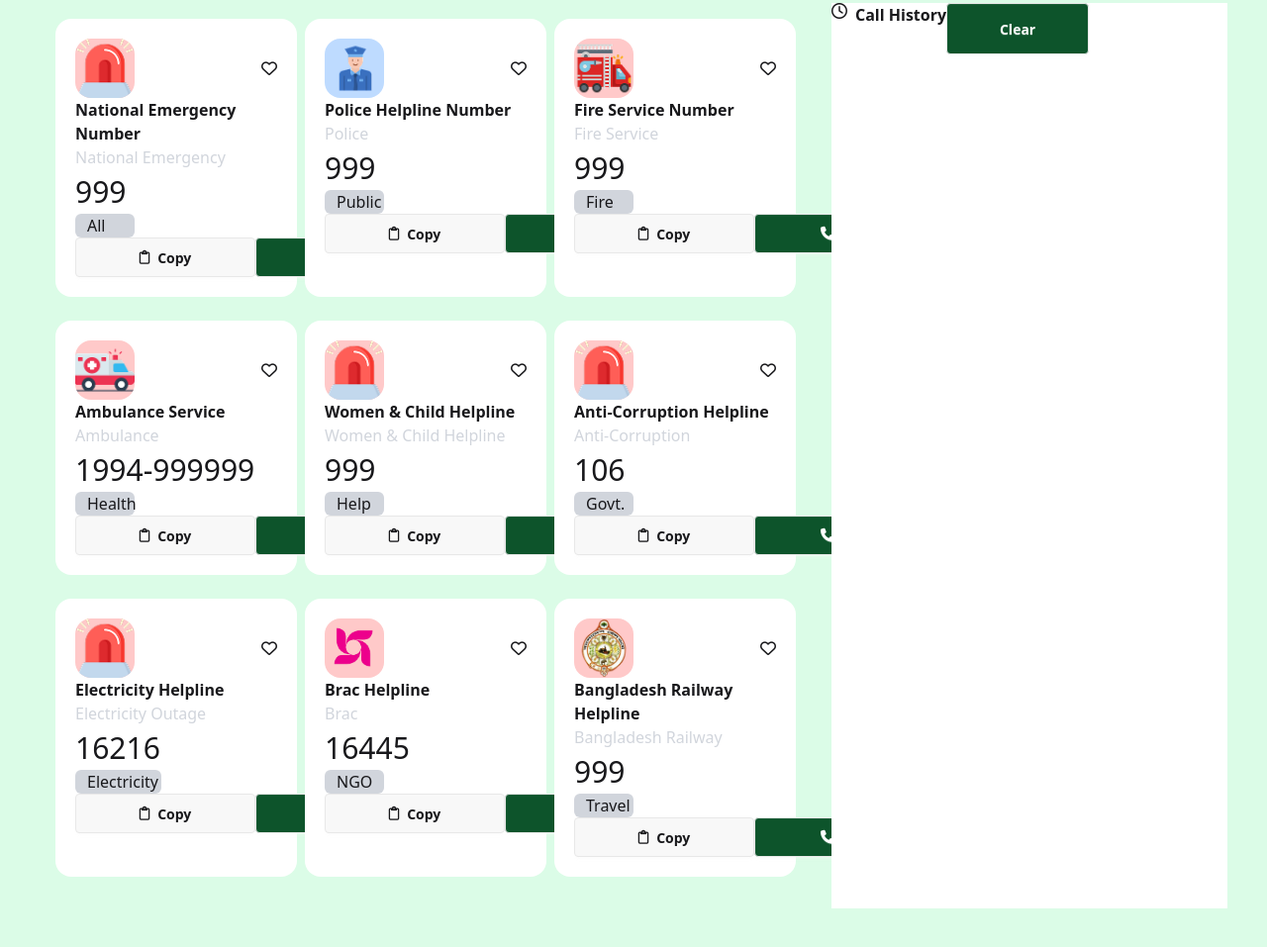
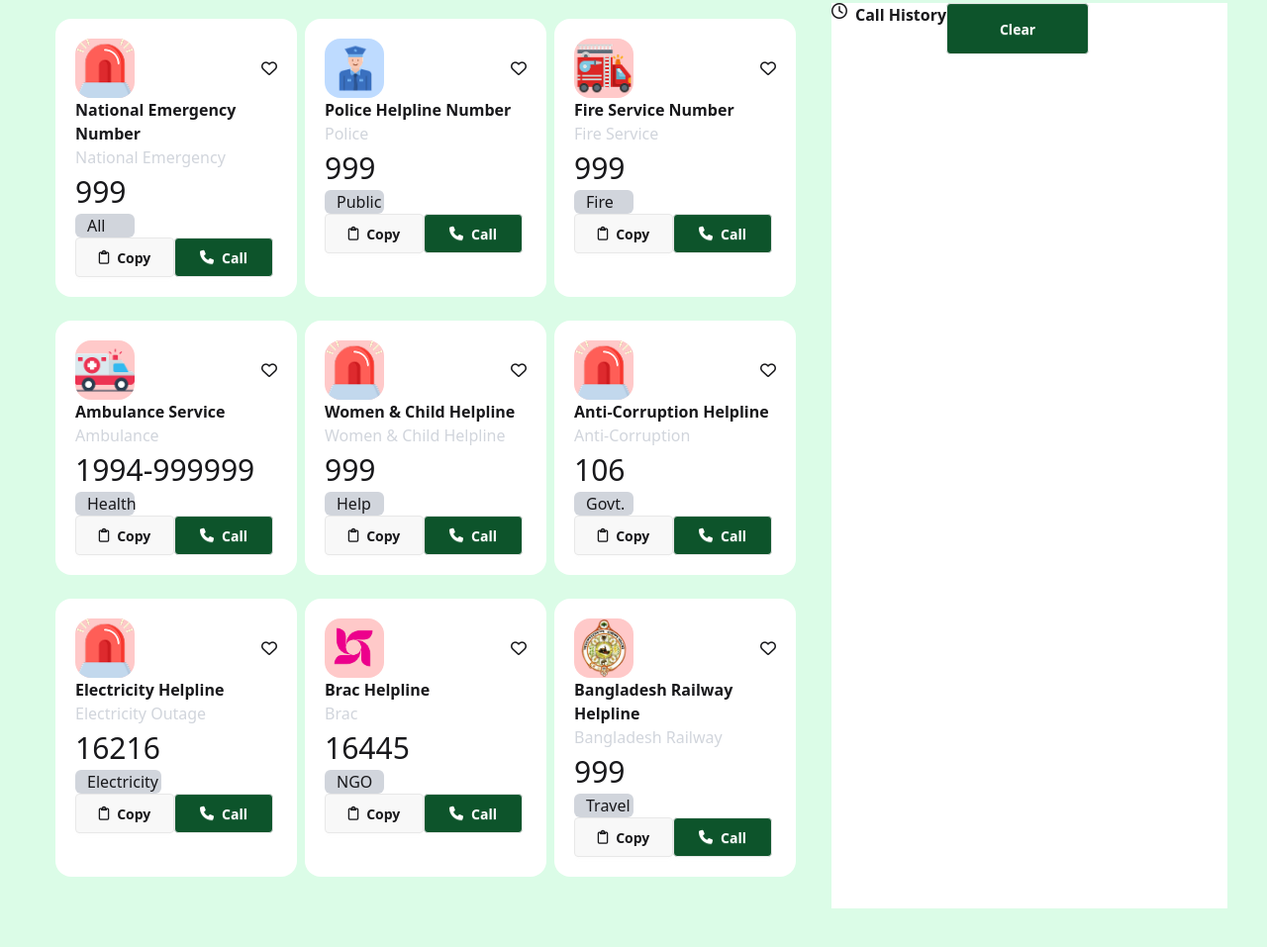
Before and after one commit to SamiraJahan123/assignment-5, a plain HTML site: page index.html in a window 1280 px wide. Shown: the part 357-1314 px from the top of the page at 99% size. Drawn offline with nearby package versions, Linux system fonts and the light colour scheme.

Commit message:
Second commit

```diff
--- a/index.html
+++ b/index.html
@@ -62,11 +62,11 @@
                         <p class="bg-gray-300 rounded-md w-[60px] pl-3">All</p>
                     </div>
                     <div class="flex">
-                        <button class="btn w-[182px] h- [40px] flex items-center justify-center gap-2">
+                        <button class="btn w-[100px] h- [40px] flex items-center justify-center gap-2">
                             <i class="fa-regular fa-clipboard"></i> Copy
                         </button>
                         <button
-                            class="btn bg-green-900 text-white w-[182px] h-[40px] flex items-center justify-center gap-2"
+                            class="btn bg-green-900 text-white w-[100px] h-[40px] flex items-center justify-center gap-2"
                             id="emergency-call">
                             <i class="fa-solid fa-phone"></i> Call
                         </button>
@@ -89,11 +89,11 @@
                         <p class="bg-gray-300 rounded-md w-[60px] pl-3">Public</p>
                     </div>
                     <div class="flex">
-                        <button class="btn w-[182px] h- [40px] flex items-center justify-center gap-2">
+                        <button class="btn w-[100px] h- [40px] flex items-center justify-center gap-2">
                             <i class="fa-regular fa-clipboard"></i> Copy
                         </button>
                         <button
-                            class="btn bg-green-900 text-white w-[182px] h-[40px] flex items-center justify-center gap-2"
+                            class="btn bg-green-900 text-white w-[100px] h-[40px] flex items-center justify-center gap-2"
                             id="police-call">
                             <i class="fa-solid fa-phone"></i> Call
                         </button>
@@ -115,11 +115,11 @@
                         <p class="bg-gray-300 rounded-md w-[60px] pl-3">Fire</p>
                     </div>
                     <div class="flex">
-                        <button class="btn w-[182px] h- [40px] flex items-center justify-center gap-2">
+                        <button class="btn w-[100px] h- [40px] flex items-center justify-center gap-2">
                             <i class="fa-regular fa-clipboard"></i> Copy
                         </button>
                         <button
-                            class="btn bg-green-900 text-white w-[182px] h-[40px] flex items-center justify-center gap-2"
+                            class="btn bg-green-900 text-white w-[100px] h-[40px] flex items-center justify-center gap-2"
                             id="fire-call">
                             <i class="fa-solid fa-phone"></i> Call
                         </button>
@@ -141,11 +141,11 @@
                         <p class="bg-gray-300 rounded-md w-[60px] pl-3">Health</p>
                     </div>
                     <div class="flex">
-                        <button class="btn w-[182px] h- [40px] flex items-center justify-center gap-2">
+                        <button class="btn w-[100px] h- [40px] flex items-center justify-center gap-2">
                             <i class="fa-regular fa-clipboard"></i> Copy
                         </button>
                         <button
-                            class="btn bg-green-900 text-white w-[182px] h-[40px] flex items-center justify-center gap-2"
+                            class="btn bg-green-900 text-white w-[100px] h-[40px] flex items-center justify-center gap-2"
                             id="ambulance-call">
                             <i class="fa-solid fa-phone" id="police-call"></i> Call
                         </button>
@@ -167,11 +167,11 @@
                         <p class="bg-gray-300 rounded-md w-[60px] pl-3">Help</p>
                     </div>
                     <div class="flex">
-                        <button class="btn w-[182px] h- [40px] flex items-center justify-center gap-2">
+                        <button class="btn w-[100px] h- [40px] flex items-center justify-center gap-2">
                             <i class="fa-regular fa-clipboard"></i> Copy
                         </button>
                         <button
-                            class="btn bg-green-900 text-white w-[182px] h-[40px] flex items-center justify-center gap-2"
+                            class="btn bg-green-900 text-white w-[100px] h-[40px] flex items-center justify-center gap-2"
                             id="women-call">
                             <i class="fa-solid fa-phone" id="police-call"></i> Call
                         </button>
@@ -193,11 +193,11 @@
                         <p class="bg-gray-300 rounded-md w-[60px] pl-3">Govt.</p>
                     </div>
                     <div class="flex">
-                        <button class="btn w-[182px] h- [40px] flex items-center justify-center gap-2">
+                        <button class="btn w-[100px] h- [40px] flex items-center justify-center gap-2">
                             <i class="fa-regular fa-clipboard"></i> Copy
                         </button>
                         <button
-                            class="btn bg-green-900 text-white w-[182px] h-[40px] flex items-center justify-center gap-2"
+                            class="btn bg-green-900 text-white w-[100px] h-[40px] flex items-center justify-center gap-2"
                             id="anti-call">
                             <i class="fa-solid fa-phone" id="police-call"></i> Call
                         </button>
@@ -219,11 +219,11 @@
                         <p class="bg-gray-300 rounded-md w-[87px] pl-3">Electricity</p>
                     </div>
                     <div class="flex">
-                        <button class="btn w-[182px] h- [40px] flex items-center justify-center gap-2">
+                        <button class="btn w-[100px] h- [40px] flex items-center justify-center gap-2">
                             <i class="fa-regular fa-clipboard"></i> Copy
                         </button>
                         <button
-                            class="btn bg-green-900 text-white w-[182px] h-[40px] flex items-center justify-center gap-2"
+                            class="btn bg-green-900 text-white w-[100px] h-[40px] flex items-center justify-center gap-2"
                             id="electricity-call">
                             <i class="fa-solid fa-phone" id="police-call"></i> Call
                         </button>
@@ -245,11 +245,11 @@
                         <p class="bg-gray-300 rounded-md w-[60px] pl-3">NGO</p>
                     </div>
                     <div class="flex">
-                        <button class="btn w-[182px] h- [40px] flex items-center justify-center gap-2">
+                        <button class="btn w-[100px] h- [40px] flex items-center justify-center gap-2">
                             <i class="fa-regular fa-clipboard"></i> Copy
                         </button>
                         <button
-                            class="btn bg-green-900 text-white w-[182px] h-[40px] flex items-center justify-center gap-2"
+                            class="btn bg-green-900 text-white w-[100px] h-[40px] flex items-center justify-center gap-2"
                             id="brac-call">
                             <i class="fa-solid fa-phone" id="police-call"></i> Call
                         </button>
@@ -272,11 +272,11 @@
                         <p class="bg-gray-300 rounded-md w-[60px] pl-3">Travel</p>
                     </div>
                     <div class="flex">
-                        <button class="btn w-[182px] h- [40px] flex items-center justify-center gap-2">
+                        <button class="btn w-[100px] h- [40px] flex items-center justify-center gap-2">
                             <i class="fa-regular fa-clipboard"></i> Copy
                         </button>
                         <button
-                            class="btn bg-green-900 text-white w-[182px] h-[40px] flex items-center justify-center gap-2"
+                            class="btn bg-green-900 text-white w-[100px] h-[40px] flex items-center justify-center gap-2"
                             id="railway-call">
                             <i class="fa-solid fa-phone" id="police-call"></i> Call
                         </button>
```
